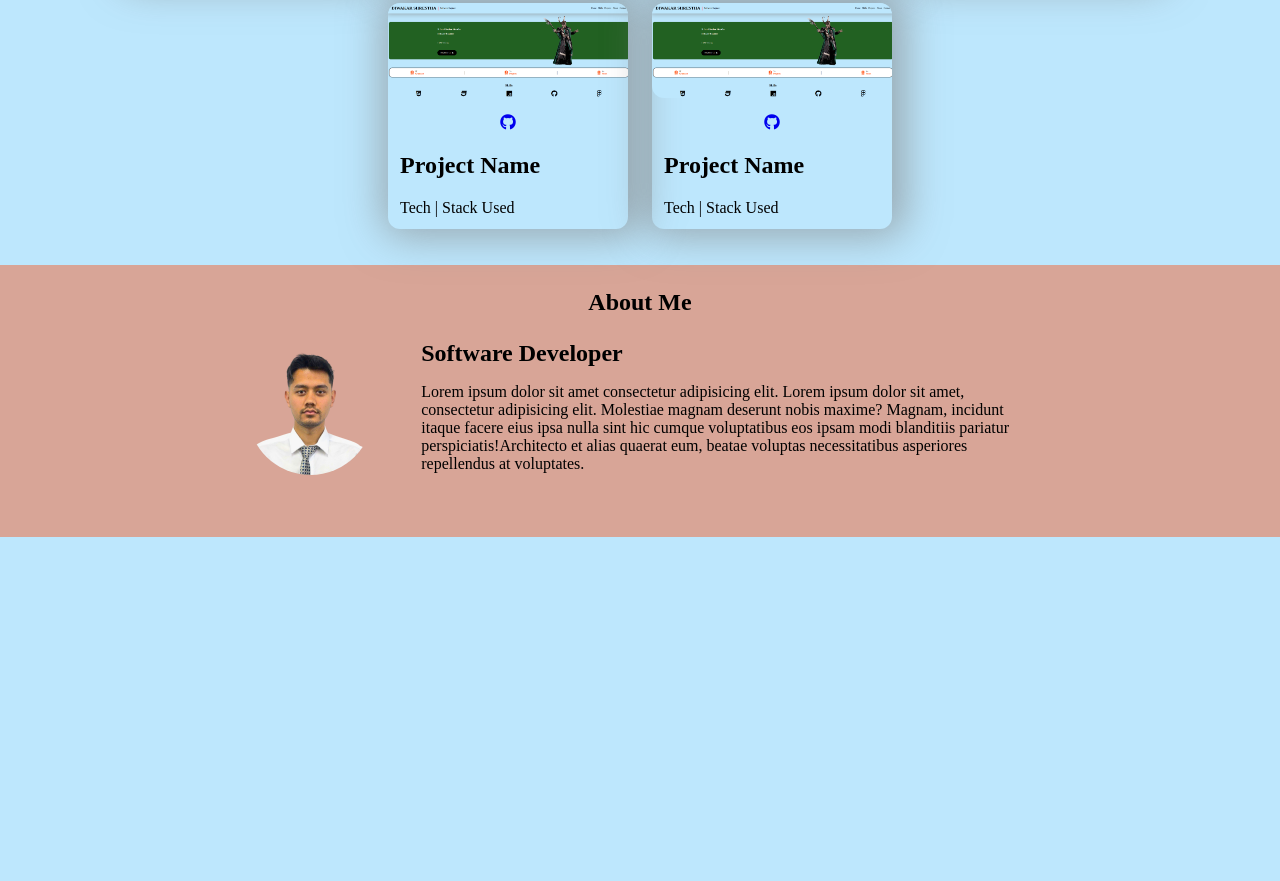
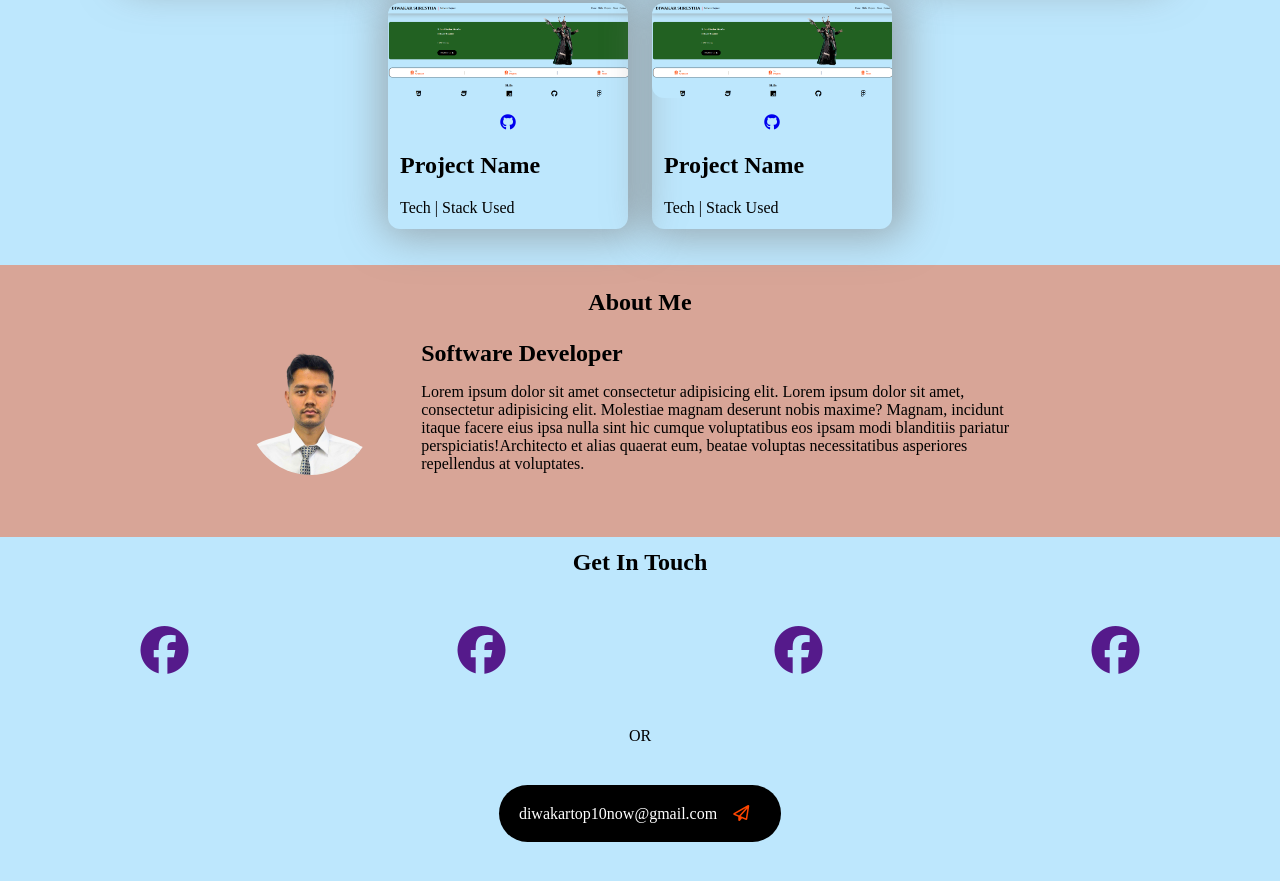
Before and after one commit to diwakarstha997/my-protfolio, a plain HTML site: page index.html in a window 1280 px wide. Shown: the part 1061-1942 px from the top of the page. Before the commit the page ends 1598 px from the top, so only its background shows below. Drawn offline with Linux system fonts and the light colour scheme.

Commit message:
Add contact section

```diff
--- a/index.html
+++ b/index.html
@@ -301,7 +301,7 @@
       </section>
 
       <!-- About Section -->
-       <section>
+       <section id="about">
         <div class="about-container">
           <div class="section-heading">About Me</div>
 
@@ -317,5 +317,32 @@
           </div>
         </div>
        </section>
+
+       <!-- Contact Section -->
+        <section id="contact">
+          <div class="contact-container">
+            <div class="section-heading">
+              Get In Touch
+            </div>
+
+            <div class="flex-container contact-social">
+              <a href=""><i class="fa-brands fa-facebook"></i></a>
+              <a href=""><i class="fa-brands fa-facebook"></i></a>
+              <a href=""><i class="fa-brands fa-facebook"></i></a>
+              <a href=""><i class="fa-brands fa-facebook"></i></a>
+            </div>
+
+            <div>
+              OR
+            </div>
+
+            <div class="email">
+              <a href="mailto:diwakartop10now@gmail.com" class="email-btn">
+                diwakartop10now@gmail.com
+                <i class="fa-regular fa-paper-plane"></i>
+              </a>
+            </div>
+          </div>
+        </section>
   </body>
 </html>
--- a/styles.css
+++ b/styles.css
@@ -6,6 +6,7 @@
   --text-color: black;
   --border-color: black;
   --box-shadow: 4px -2px 40px 9px rgba(128, 128, 128, 0.625);
+
 }
 
 body {
@@ -238,6 +239,35 @@ body {
   font-weight: bold;
 }
 
+/* Contact Section */
+.contact-container {
+  text-align: center;
+  margin: 12px;
+}
+
+.contact-container div {
+  margin-bottom: 48px;
+}
+
+.contact-social {
+  font-size: 48px;
+  justify-content: space-around;
+}
+
+.email-btn{
+  background-color: black;
+  color: white;
+  padding: 20px;border-radius: 50px;
+  text-decoration: none;
+
+}
+
+.email i {
+  color: var(--primary-color);
+  margin: 12px
+}
+
+
 
 /* mobile only css */
 /* side menu */
```
